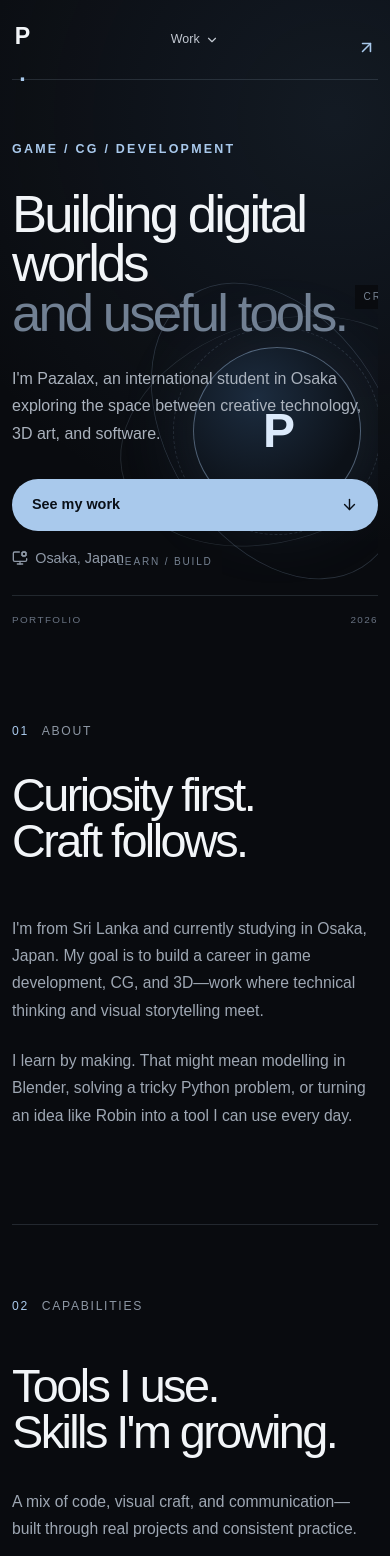
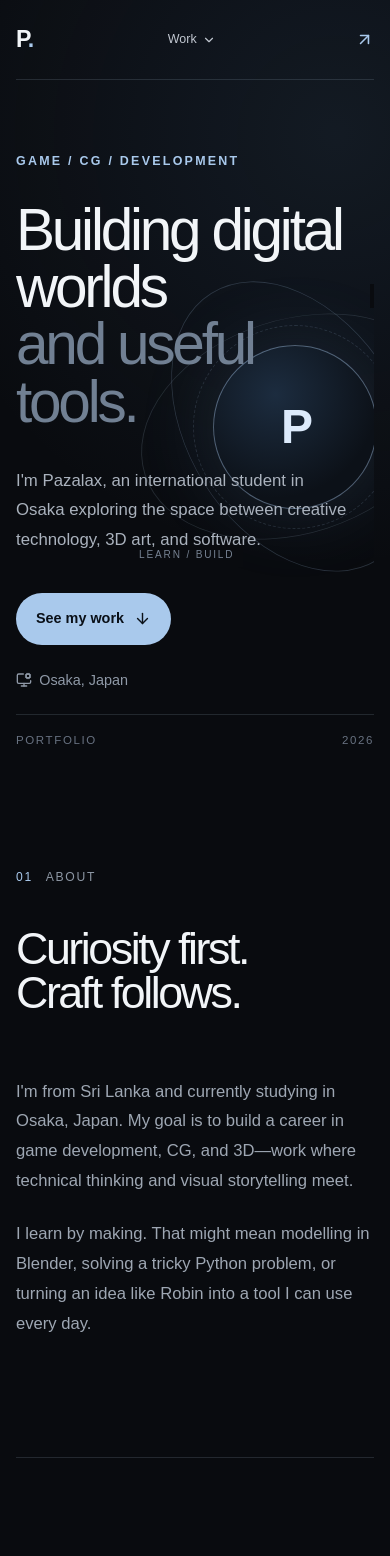
Before and after one commit to PaZaLaX/PaZaLaX.github.io, a React (Vite) app: page / in a window 390 px wide. Shown: the top 1556 px of the page. Built offline with nearby package versions, Linux system fonts and the light colour scheme.

Commit message:
Restore homepage mobile layout and fix Game overflow

```diff
--- a/src/styles.css
+++ b/src/styles.css
@@ -11,9 +11,10 @@ svg { display: block; flex-shrink: 0; }
 }
 
 * { box-sizing: border-box; }
-html { scroll-behavior: smooth; overflow-x: clip; background: var(--background); }
+html { scroll-behavior: smooth; overflow-x: hidden; overflow-x: clip; background: var(--background); }
 body {
   margin: 0;
+  overflow-x: hidden;
   overflow-x: clip;
   background: radial-gradient(circle at 86% 4%, rgba(86, 127, 173, 0.13), transparent 27rem), var(--background);
   color: var(--foreground);
@@ -314,11 +315,16 @@ footer > a:last-child { justify-self: end; }
   .site-header .work-menu-panel a { min-height: 3.5rem; padding: 0.7rem; }
   .contact-link { display: grid; place-items: center; width: 2.75rem; height: 2.75rem; margin-right: -0.65rem; font-size: 0; }
   .contact-link svg { width: 19px; height: 19px; }
-  .hero { padding: 8.75rem 0 5rem; }
-  .hero h1 { font-size: clamp(3.1rem, 14vw, 4.8rem); line-height: 0.94; }
-  .hero-intro { max-width: 100%; margin-top: 1.75rem; font-size: 1rem; line-height: 1.7; }
-  .hero-actions { align-items: stretch; flex-direction: column; gap: 1rem; margin-top: 2rem; }
-  .hero-actions .primary-button { justify-content: space-between; width: 100%; }
+  main:not(.project-page) .site-header .wordmark { display: inline; width: fit-content; height: auto; margin-left: 0; }
+  main:not(.project-page) .work-menu summary { min-height: 0; padding: 0; }
+  main:not(.project-page) .work-menu-panel { max-height: none; overflow: visible; }
+  main:not(.project-page) .site-header .work-menu-panel a { min-height: 0; padding: 0.75rem 0.65rem; }
+  main:not(.project-page) .contact-link { display: inline-flex; width: auto; height: auto; margin-right: 0; }
+  .hero { padding: 9.5rem 0 5rem; }
+  .hero h1 { font-size: clamp(3.25rem, 15vw, 5.2rem); line-height: 0.98; }
+  .hero-intro { max-width: 95%; margin-top: 2.25rem; font-size: clamp(1.05rem, 1.6vw, 1.2rem); line-height: 1.75; }
+  .hero-actions { align-items: flex-start; flex-direction: column; gap: 1.5rem; margin-top: 2.4rem; }
+  .hero-actions .primary-button { justify-content: flex-start; width: auto; }
   .hero-mark {
     position: absolute;
     top: calc(9.25rem + 100px);
@@ -331,15 +337,16 @@ footer > a:last-child { justify-self: end; }
     opacity: 0.22;
     pointer-events: none;
   }
-  .hero-index { font-size: 0.62rem; }
+  .hero-index { font-size: 0.72rem; }
   .section-shell { padding: 5rem 0; }
   .section-heading { align-items: flex-start; flex-direction: column; gap: 2rem; }
-  .about { gap: 2rem; }
-  .about-content, .skills-layout, .contact { gap: 2.75rem; }
-  .about h2, .section-heading h2, .skills h2 { font-size: clamp(2.55rem, 12vw, 4rem); }
-  .about-copy p, .skills-intro, .contact-side > p { font-size: 0.98rem; line-height: 1.75; }
-  .contact h2 { font-size: clamp(2.65rem, 12vw, 4.2rem); line-height: 1; }
-  .contact-email { font-size: 0.92rem; }
+  .about.section-shell, .skills.section-shell, .contact.section-shell { padding: 6rem 0; }
+  .about { gap: 2.5rem; }
+  .about-content, .skills-layout, .contact { gap: 3.5rem; }
+  .about h2, .section-heading h2, .skills h2 { font-size: clamp(2.8rem, 5vw, 5.2rem); }
+  .about-copy p, .skills-intro, .contact-side > p { font-size: 1.04rem; line-height: 1.8; }
+  .contact h2 { font-size: clamp(3.2rem, 6vw, 6.5rem); line-height: 0.98; }
+  .contact-email { font-size: 1rem; }
   .project-card { grid-template-columns: 2.8rem 1fr; }
   .project-meta { grid-row: 1 / 3; padding: 1.2rem 0.7rem; }
   .project-visual { min-height: 17rem; border-right: 0; border-bottom: 1px solid var(--border); }
@@ -347,6 +354,7 @@ footer > a:last-child { justify-self: end; }
   .project-copy { padding: 2rem 1.5rem 2.4rem; }
   .skill-group { grid-template-columns: 1fr; gap: 1rem; }
   footer { grid-template-columns: 1fr auto; min-height: 5.5rem; }
+  main:not(.project-page) footer { min-height: 7rem; }
   footer p { display: none; }
   .project-hero, .placeholder-hero { width: min(100% - 2rem, 1160px); padding-top: 7.25rem; }
   .project-hero { gap: 2.5rem; padding-bottom: 4.5rem; }
@@ -375,9 +383,12 @@ footer > a:last-child { justify-self: end; }
   .module-strip { margin-top: 2.5rem; }
   .project-cta { grid-template-columns: auto 1fr; }
   .project-cta .primary-button { grid-column: 1 / -1; justify-content: space-between; width: 100%; }
-  .placeholder-page { overflow: hidden; }
-  .placeholder-hero { min-height: calc(100svh - 5.5rem); padding-bottom: 4rem; }
+  .placeholder-page { width: 100%; max-width: 100vw; overflow-x: hidden; }
+  .placeholder-hero { position: relative; min-height: calc(100svh - 5.5rem); padding-bottom: 4rem; overflow: hidden; }
+  .placeholder-hero > div:first-child { width: 100%; min-width: 0; }
+  .placeholder-hero h1 { max-width: 100%; font-size: clamp(2.85rem, 15vw, 4.5rem); overflow-wrap: anywhere; word-break: break-word; }
   .placeholder-hero > div:first-child > p:not(.eyebrow) { margin: 1.5rem 0; font-size: 1rem; line-height: 1.7; }
+  .coming-label { max-width: 100%; white-space: normal; text-align: center; overflow-wrap: anywhere; }
   .placeholder-orbit { right: -10rem; width: 20rem; }
   .studies-hero { width: min(100% - 2rem, 1280px); padding: 7.25rem 0 4.5rem; }
   .studies-hero h1 { font-size: clamp(3.75rem, 18vw, 5.4rem); line-height: 0.9; }
@@ -405,11 +416,13 @@ footer > a:last-child { justify-self: end; }
 
 @media (max-width: 390px) {
   .site-header, .hero, .section-shell, footer, .project-hero, .placeholder-hero, .studies-hero { width: min(100% - 1.5rem, 1280px); }
+  main:not(.project-page) .site-header, .hero, .about.section-shell, .skills.section-shell, .contact.section-shell, main:not(.project-page) footer { width: min(100% - 2rem, 1160px); }
   .work-menu-panel { right: 0.75rem; left: 0.75rem; }
-  .hero h1 { font-size: clamp(2.85rem, 13.5vw, 3.4rem); }
-  .hero-mark { translate: calc(-50% + 82px) 0; }
+  .hero h1 { font-size: clamp(3.25rem, 15vw, 5.2rem); }
   .section-shell { padding: 4.5rem 0; }
+  .about.section-shell, .skills.section-shell, .contact.section-shell { padding: 6rem 0; }
   .project-hero h1 { font-size: clamp(3.7rem, 19vw, 4.8rem); }
+  .placeholder-hero h1 { font-size: clamp(2.65rem, 14vw, 3.7rem); }
   .studies-hero h1 { font-size: clamp(3.45rem, 17.5vw, 4.5rem); }
   .robin-interface-large { width: 94%; }
   .robin-listening strong { font-size: 0.72rem; }
```
